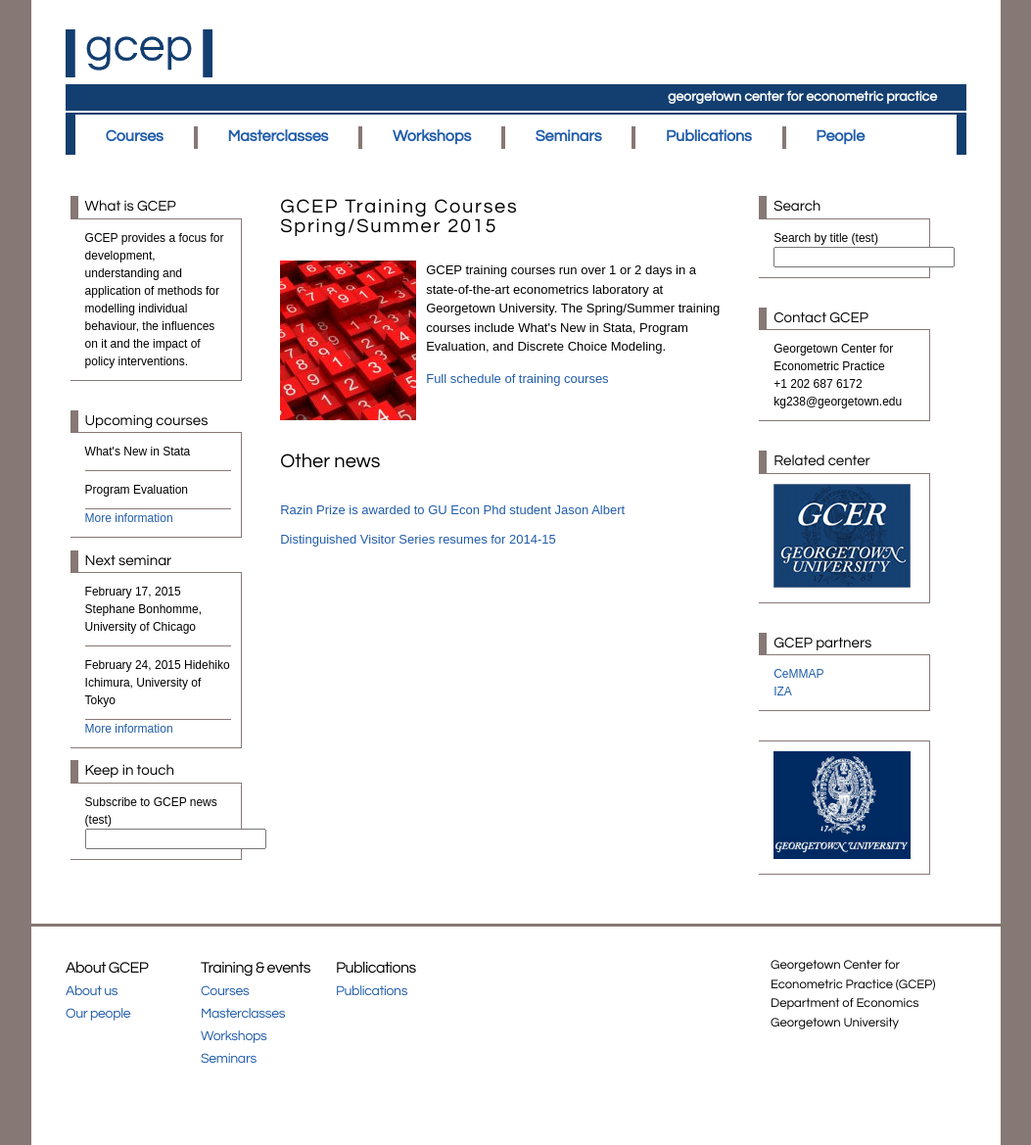
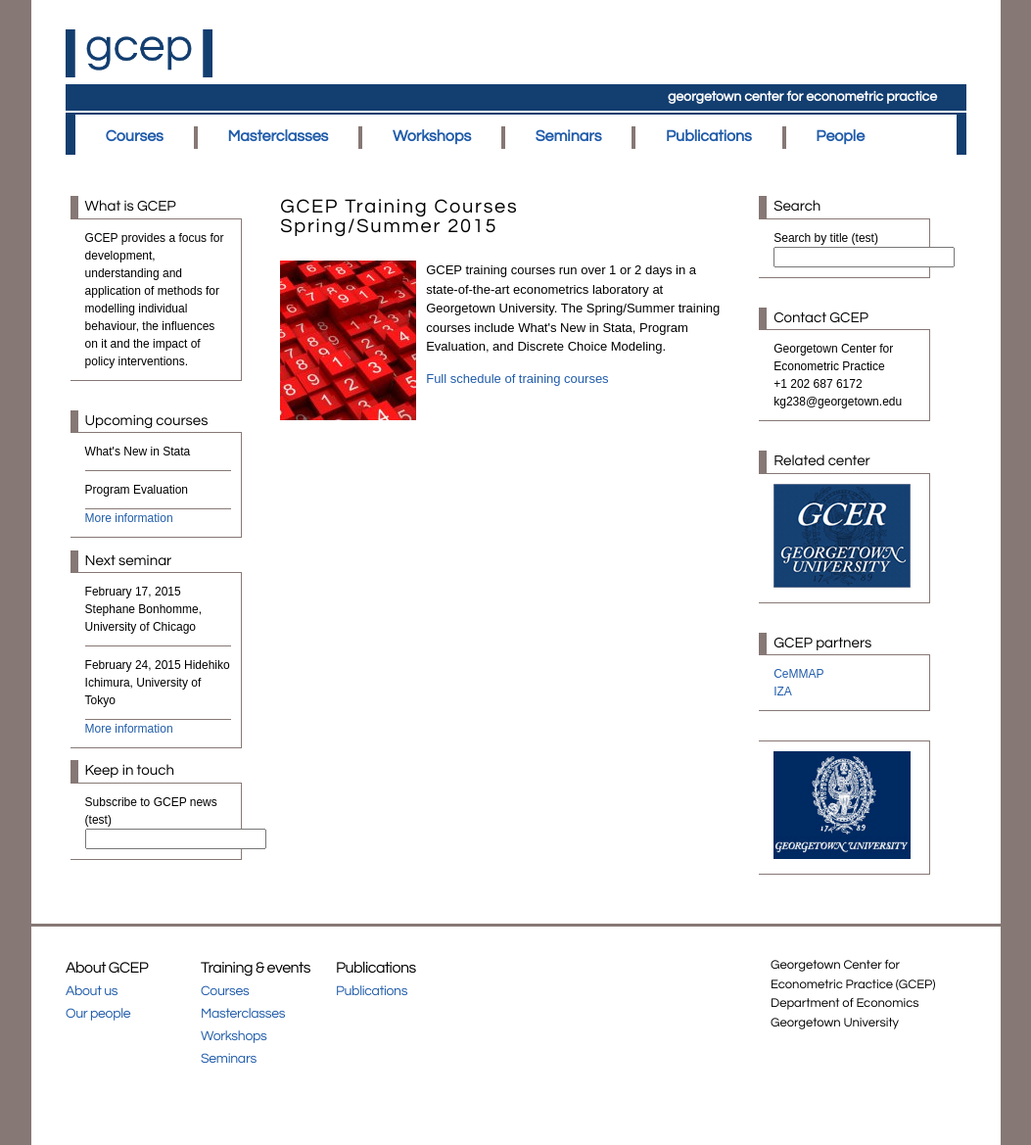
Before and after one commit to georgetown-econ/gcep, a Jekyll site: the page built from index.html, in a window 1280 px wide. Shown: the whole page at 98% size, without its empty margins (113-1166 px from the left). Built offline with Jekyll 4.4.1, drawn with Linux system fonts in a browser that asks for light colours; the list of posts is cut into pages by our own code.

Commit message:
Remove 'Other News' section on main page.
Ref: Mail on Jan 21 asking for this change.

```diff
--- a/index.html
+++ b/index.html
@@ -15,14 +15,6 @@
 
     </p><a href="https://gcep-demo.herokuapp.com/courses/">Full schedule of training courses</a></p>
 
-      <h1 style="margin-top: 60px">Other news</h1>
-      <div class="seminar">
-        <a href="http://gcer.georgetown.edu/archive/#/2014/10/14/razin-prize" target="_blank">Razin Prize is awarded to GU Econ Phd student Jason Albert</a>
-      </div>
-      <div class="seminar">
-        <a href="http://gcer.georgetown.edu/archive/#/2014/09/19/distinguished-speakers" target="_blank">Distinguished Visitor Series resumes for 2014-15</a>
-      </div>
-
     </div>
   </div>
 </div>
```
